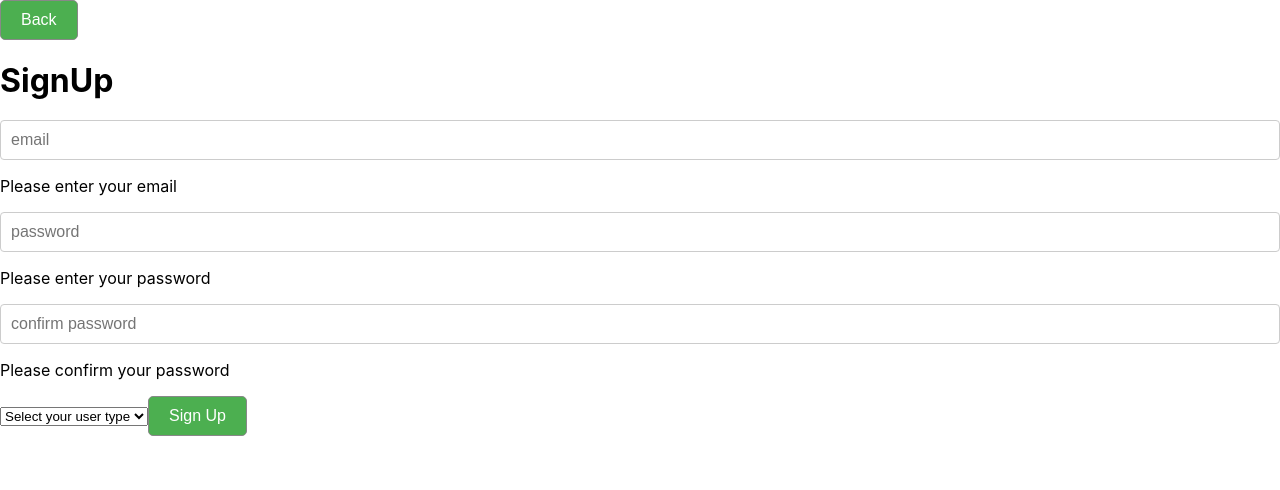
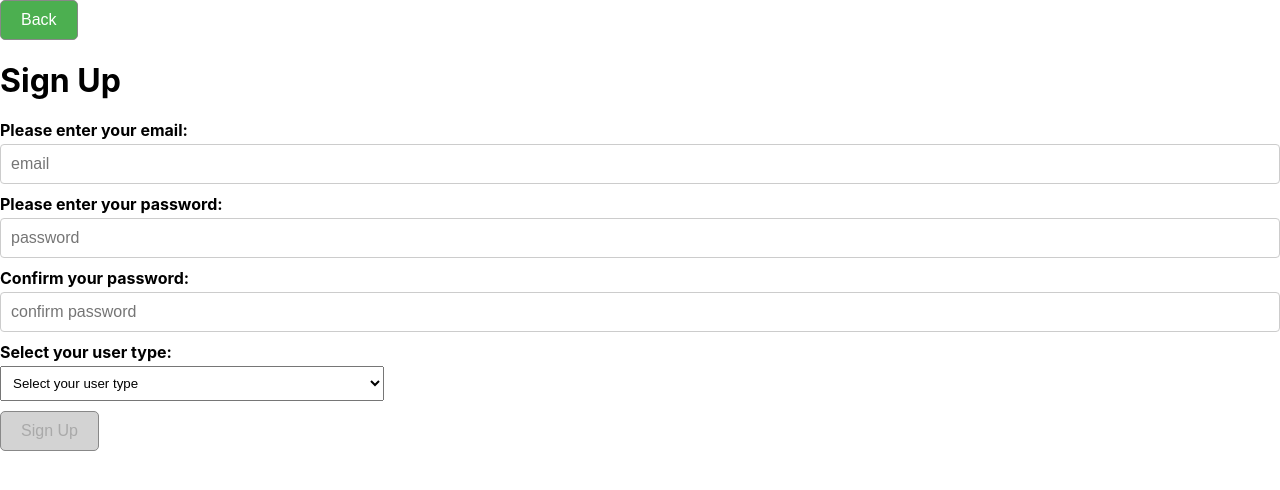
Before and after one commit to estherkdy/fitnessApp, a React (Create React App) app in the folder database-frontend/: page /signup in a window 1280 px wide. Shown: the top 490 px of the page. Built offline with nearby package versions, Linux system fonts and the light colour scheme.

Commit message:
Update SignUp.js
importing the css and additional classnames to divs for styling

```diff
--- a/database-frontend/src/pages/SignUp.js
+++ b/database-frontend/src/pages/SignUp.js
@@ -1,5 +1,6 @@
 import React, { useState } from 'react';
 import { useNavigate } from 'react-router-dom';
+import './SignUp.css';
 
 function SignUp() {
     const navigate = useNavigate();
@@ -7,7 +8,8 @@ function SignUp() {
     const [password, setPassword] = useState('');
     const [confirmPassword, setConfirmPassword] = useState('');
     const [userType, setUserType] = useState(null);
-    const [confirmPasswordText, setConfirmPasswordText] = useState('Please confirm your password');
+    const [confirmPasswordText, setConfirmPasswordText] = useState('Confirm your password:');
+    const [isError, setIsError] = useState(false); // Track if there's an error
 
     const handleEmail = (event) => {
         setEmail(event.target.value);
@@ -20,63 +22,73 @@ function SignUp() {
     };
     const handleUserType = (event) => {
         setUserType(event.target.value);
-    }
+    };
     const handleSignUp = () => {
         if (password === confirmPassword) {
-            setConfirmPasswordText('Please confirm your password')
+            setConfirmPasswordText('Confirm your password:');
+            setIsError(false); // Reset error state
             if (userType === 'client') {
-                // add to client database
                 navigate('/clienthome');
                 console.log('client signed up successfully.');
-            }
-            else {
-                // add to trainer database
+            } else {
                 navigate('/trainerhome');
                 console.log('trainer signed up successfully.');
             }
+        } else {
+            setConfirmPasswordText("Passwords don't match");
+            setIsError(true); // Set error state
+            console.log('sign up unsuccessful');
         }
-        else {
-            setConfirmPasswordText("Passwords don't match");
-            console.log('sign up unsuccessful')
-        }
-    }
+    };
 
     const disabled = !email || !password || !confirmPassword || !userType;
 
     return (
         <div>
-            <button title='Back' onClick={() => navigate(-1)}>Back</button>
-            <h1>SignUp</h1>
+            <button title="Back" onClick={() => navigate(-1)}>Back</button>
+            <h1>Sign Up</h1>
             <div>
+                <label htmlFor="emailInput">Please enter your email:</label>
                 <input
-                    type='text'
+                    id="emailInput"
+                    type="text"
                     value={email}
                     onChange={handleEmail}
-                    placeholder='email'>
-                </input>
-                <p>Please enter your email</p>
+                    placeholder="email"
+                />
             </div>
             <div>
+                <label htmlFor="passwordInput">Please enter your password:</label>
                 <input
-                    type='password'
-                    value={password} onChange={handlePassword}
-                    placeholder='password'>
-                </input>
-                <p>Please enter your password</p>
+                    id="passwordInput"
+                    type="password"
+                    value={password}
+                    onChange={handlePassword}
+                    placeholder="password"
+                />
             </div>
             <div>
+                <label htmlFor="confirmPasswordInput">
+                    <span className={isError ? "error-text" : ""}>
+                        {confirmPasswordText}
+                    </span>
+                </label>
                 <input
-                    type='password'
-                    value={confirmPassword} onChange={handleConfirmPassword}
-                    placeholder='confirm password'>
-                </input>
-                <p>{confirmPasswordText}</p>
+                    id="confirmPasswordInput"
+                    type="password"
+                    value={confirmPassword}
+                    onChange={handleConfirmPassword}
+                    placeholder="confirm password"
+                />
             </div>
-            <select value={userType} onChange={handleUserType}>
-                <option value=''>Select your user type</option>
-                <option value='client'>Client</option>
-                <option value='trainer'>Trainer</option>
-            </select>
+            <div>
+                <label htmlFor="userTypeSelect">Select your user type:</label>
+                <select id="userTypeSelect" value={userType} onChange={handleUserType}>
+                    <option value="">Select your user type</option>
+                    <option value="client">Client</option>
+                    <option value="trainer">Trainer</option>
+                </select>
+            </div>
             <button disabled={disabled} onClick={handleSignUp}>Sign Up</button>
         </div>
     );
```
